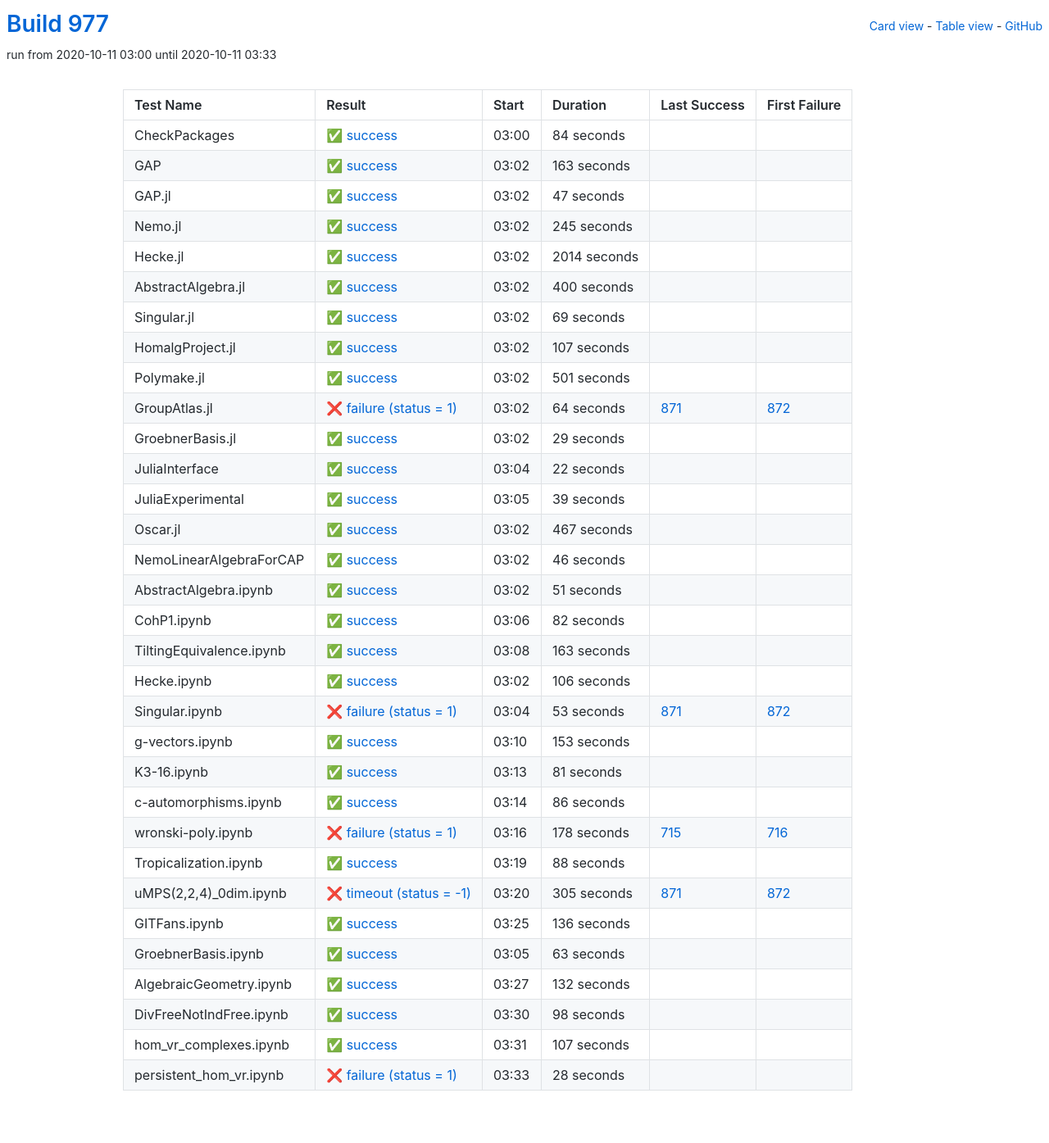
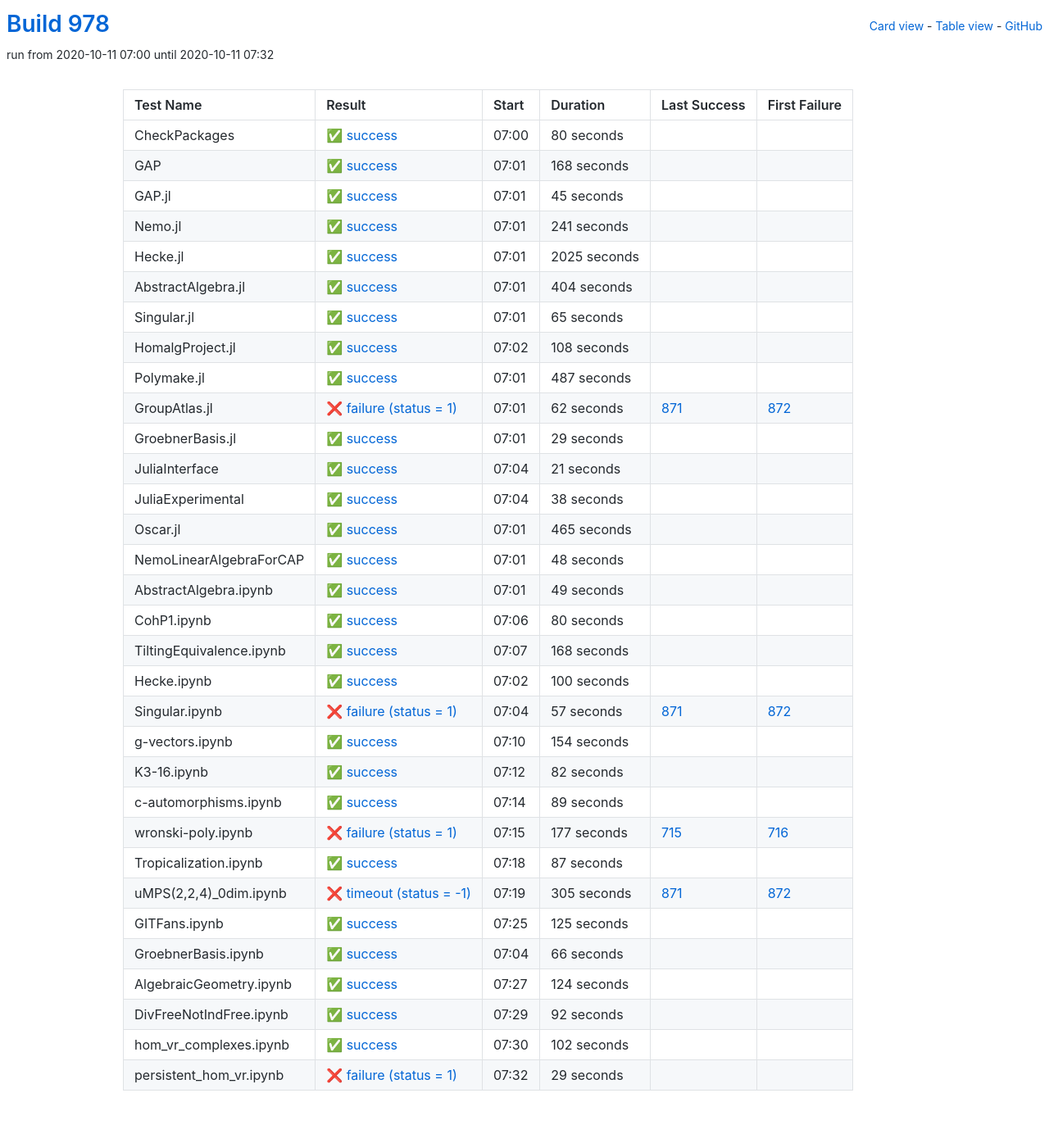
Before and after one commit to oscar-system/oscar-ci-status-stable, a Jekyll site: the page built from table.html, in a window 1280 px wide. Shown: the whole page at 82% size. Built offline with Jekyll 4.4.1, drawn with Linux system fonts in a browser that asks for light colours.

Commit message:
Build #978

```diff
--- a/_data/ci.yml
+++ b/_data/ci.yml
@@ -1,6 +1,6 @@
 ---
-build: 977
-build_url: https://oscarci.mathematik.uni-kl.de/job/oscar-stable/977/
+build: 978
+build_url: https://oscarci.mathematik.uni-kl.de/job/oscar-stable/978/
 job: oscar-stable
 organization: oscar-system
 repo: oscar-ci-status-stable
@@ -8,128 +8,128 @@ repourl: https://github.com/oscar-system/oscar-ci-status-stable
 tests:
 - name: CheckPackages
   id: checkpackages
-  log: https://oscarci.mathematik.uni-kl.de/job/oscar-stable/977/artifact/logs/build-977/CheckPackages.log
-  start: 2020-10-11 03:00
+  log: https://oscarci.mathematik.uni-kl.de/job/oscar-stable/978/artifact/logs/build-978/CheckPackages.log
+  start: 2020-10-11 07:00
   success: true
   exitcode: 0
   status: success
-  duration: 84
+  duration: 80
   last_success: false
   last_success_url:
   first_failure: false
   first_failure_url:
 - name: GAP
   id: gap
-  log: https://oscarci.mathematik.uni-kl.de/job/oscar-stable/977/artifact/logs/build-977/GAP.log
-  start: 2020-10-11 03:02
+  log: https://oscarci.mathematik.uni-kl.de/job/oscar-stable/978/artifact/logs/build-978/GAP.log
+  start: 2020-10-11 07:01
   success: true
   exitcode: 0
   status: success
-  duration: 163
+  duration: 168
   last_success: false
   last_success_url:
   first_failure: false
   first_failure_url:
 - name: GAP.jl
   id: gap-jl
-  log: https://oscarci.mathematik.uni-kl.de/job/oscar-stable/977/artifact/logs/build-977/GAP.jl.log
-  start: 2020-10-11 03:02
+  log: https://oscarci.mathematik.uni-kl.de/job/oscar-stable/978/artifact/logs/build-978/GAP.jl.log
+  start: 2020-10-11 07:01
   success: true
   exitcode: 0
   status: success
-  duration: 47
+  duration: 45
   last_success: false
   last_success_url:
   first_failure: false
   first_failure_url:
 - name: Nemo.jl
   id: nemo-jl
-  log: https://oscarci.mathematik.uni-kl.de/job/oscar-stable/977/artifact/logs/build-977/Nemo.jl.log
-  start: 2020-10-11 03:02
+  log: https://oscarci.mathematik.uni-kl.de/job/oscar-stable/978/artifact/logs/build-978/Nemo.jl.log
+  start: 2020-10-11 07:01
   success: true
   exitcode: 0
   status: success
-  duration: 245
+  duration: 241
   last_success: false
   last_success_url:
   first_failure: false
   first_failure_url:
 - name: Hecke.jl
   id: hecke-jl
-  log: https://oscarci.mathematik.uni-kl.de/job/oscar-stable/977/artifact/logs/build-977/Hecke.jl.log
-  start: 2020-10-11 03:02
+  log: https://oscarci.mathematik.uni-kl.de/job/oscar-stable/978/artifact/logs/build-978/Hecke.jl.log
+  start: 2020-10-11 07:01
   success: true
   exitcode: 0
   status: success
-  duration: 2014
+  duration: 2025
   last_success: false
   last_success_url:
   first_failure: false
   first_failure_url:
 - name: AbstractAlgebra.jl
   id: abstractalgebra-jl
-  log: https://oscarci.mathematik.uni-kl.de/job/oscar-stable/977/artifact/logs/build-977/AbstractAlgebra.jl.log
-  start: 2020-10-11 03:02
+  log: https://oscarci.mathematik.uni-kl.de/job/oscar-stable/978/artifact/logs/build-978/AbstractAlgebra.jl.log
+  start: 2020-10-11 07:01
   success: true
   exitcode: 0
   status: success
-  duration: 400
+  duration: 404
   last_success: false
   last_success_url:
   first_failure: false
   first_failure_url:
 - name: Singular.jl
   id: singular-jl
-  log: https://oscarci.mathematik.uni-kl.de/job/oscar-stable/977/artifact/logs/build-977/Singular.jl.log
-  start: 2020-10-11 03:02
+  log: https://oscarci.mathematik.uni-kl.de/job/oscar-stable/978/artifact/logs/build-978/Singular.jl.log
+  start: 2020-10-11 07:01
   success: true
   exitcode: 0
   status: success
-  duration: 69
+  duration: 65
   last_success: false
   last_success_url:
   first_failure: false
   first_failure_url:
 - name: HomalgProject.jl
   id: homalgproject-jl
-  log: https://oscarci.mathematik.uni-kl.de/job/oscar-stable/977/artifact/logs/build-977/HomalgProject.jl.log
-  start: 2020-10-11 03:02
+  log: https://oscarci.mathematik.uni-kl.de/job/oscar-stable/978/artifact/logs/build-978/HomalgProject.jl.log
+  start: 2020-10-11 07:02
   success: true
   exitcode: 0
   status: success
-  duration: 107
+  duration: 108
   last_success: false
   last_success_url:
   first_failure: false
   first_failure_url:
 - name: Polymake.jl
   id: polymake-jl
-  log: https://oscarci.mathematik.uni-kl.de/job/oscar-stable/977/artifact/logs/build-977/Polymake.jl.log
-  start: 2020-10-11 03:02
+  log: https://oscarci.mathematik.uni-kl.de/job/oscar-stable/978/artifact/logs/build-978/Polymake.jl.log
+  start: 2020-10-11 07:01
   success: true
   exitcode: 0
   status: success
-  duration: 501
+  duration: 487
   last_success: false
   last_success_url:
   first_failure: false
   first_failure_url:
 - name: GroupAtlas.jl
   id: groupatlas-jl
-  log: https://oscarci.mathematik.uni-kl.de/job/oscar-stable/977/artifact/logs/build-977/GroupAtlas.jl.log
-  start: 2020-10-11 03:02
+  log: https://oscarci.mathematik.uni-kl.de/job/oscar-stable/978/artifact/logs/build-978/GroupAtlas.jl.log
+  start: 2020-10-11 07:01
   success: false
   exitcode: 1
   status: failure
-  duration: 64
+  duration: 62
   last_success: 871
   last_success_url: https://oscarci.mathematik.uni-kl.de/job/oscar-stable/871/
   first_failure: 872
   first_failure_url: https://oscarci.mathematik.uni-kl.de/job/oscar-stable/872/
 - name: GroebnerBasis.jl
   id: groebnerbasis-jl
-  log: https://oscarci.mathematik.uni-kl.de/job/oscar-stable/977/artifact/logs/build-977/GroebnerBasis.jl.log
-  start: 2020-10-11 03:02
+  log: https://oscarci.mathematik.uni-kl.de/job/oscar-stable/978/artifact/logs/build-978/GroebnerBasis.jl.log
+  start: 2020-10-11 07:01
   success: true
   exitcode: 0
   status: success
@@ -140,68 +140,128 @@ tests:
   first_failure_url:
 - name: JuliaInterface
   id: juliainterface
-  log: https://oscarci.mathematik.uni-kl.de/job/oscar-stable/977/artifact/logs/build-977/JuliaInterface.log
-  start: 2020-10-11 03:04
+  log: https://oscarci.mathematik.uni-kl.de/job/oscar-stable/978/artifact/logs/build-978/JuliaInterface.log
+  start: 2020-10-11 07:04
   success: true
   exitcode: 0
   status: success
-  duration: 22
+  duration: 21
   last_success: false
   last_success_url:
   first_failure: false
   first_failure_url:
 - name: JuliaExperimental
   id: juliaexperimental
-  log: https://oscarci.mathematik.uni-kl.de/job/oscar-stable/977/artifact/logs/build-977/JuliaExperimental.log
-  start: 2020-10-11 03:05
+  log: https://oscarci.mathematik.uni-kl.de/job/oscar-stable/978/artifact/logs/build-978/JuliaExperimental.log
+  start: 2020-10-11 07:04
   success: true
   exitcode: 0
   status: success
-  duration: 39
+  duration: 38
   last_success: false
   last_success_url:
   first_failure: false
   first_failure_url:
 - name: Oscar.jl
   id: oscar-jl
-  log: https://oscarci.mathematik.uni-kl.de/job/oscar-stable/977/artifact/logs/build-977/Oscar.jl.log
-  start: 2020-10-11 03:02
+  log: https://oscarci.mathematik.uni-kl.de/job/oscar-stable/978/artifact/logs/build-978/Oscar.jl.log
+  start: 2020-10-11 07:01
   success: true
   exitcode: 0
   status: success
-  duration: 467
+  duration: 465
   last_success: false
   last_success_url:
   first_failure: false
   first_failure_url:
 - name: NemoLinearAlgebraForCAP
   id: nemolinearalgebraforcap
-  log: https://oscarci.mathematik.uni-kl.de/job/oscar-stable/977/artifact/logs/build-977/NemoLinearAlgebraForCAP.log
-  start: 2020-10-11 03:02
+  log: https://oscarci.mathematik.uni-kl.de/job/oscar-stable/978/artifact/logs/build-978/NemoLinearAlgebraForCAP.log
+  start: 2020-10-11 07:01
   success: true
   exitcode: 0
   status: success
-  duration: 46
+  duration: 48
   last_success: false
   last_success_url:
   first_failure: false
   first_failure_url:
 - name: AbstractAlgebra.ipynb
   id: abstractalgebra-ipynb
-  log: https://oscarci.mathematik.uni-kl.de/job/oscar-stable/977/artifact/logs/build-977/AbstractAlgebra.ipynb.log
-  start: 2020-10-11 03:02
+  log: https://oscarci.mathematik.uni-kl.de/job/oscar-stable/978/artifact/logs/build-978/AbstractAlgebra.ipynb.log
+  start: 2020-10-11 07:01
   success: true
   exitcode: 0
   status: success
-  duration: 51
+  duration: 49
   last_success: false
   last_success_url:
   first_failure: false
   first_failure_url:
 - name: CohP1.ipynb
   id: cohp1-ipynb
-  log: https://oscarci.mathematik.uni-kl.de/job/oscar-stable/977/artifact/logs/build-977/CohP1.ipynb.log
-  start: 2020-10-11 03:06
+  log: https://oscarci.mathematik.uni-kl.de/job/oscar-stable/978/artifact/logs/build-978/CohP1.ipynb.log
+  start: 2020-10-11 07:06
+  success: true
+  exitcode: 0
+  status: success
+  duration: 80
+  last_success: false
+  last_success_url:
+  first_failure: false
+  first_failure_url:
+- name: TiltingEquivalence.ipynb
+  id: tiltingequivalence-ipynb
+  log: https://oscarci.mathematik.uni-kl.de/job/oscar-stable/978/artifact/logs/build-978/TiltingEquivalence.ipynb.log
+  start: 2020-10-11 07:07
+  success: true
+  exitcode: 0
+  status: success
+  duration: 168
+  last_success: false
+  last_success_url:
+  first_failure: false
+  first_failure_url:
+- name: Hecke.ipynb
+  id: hecke-ipynb
+  log: https://oscarci.mathematik.uni-kl.de/job/oscar-stable/978/artifact/logs/build-978/Hecke.ipynb.log
+  start: 2020-10-11 07:02
+  success: true
+  exitcode: 0
+  status: success
+  duration: 100
+  last_success: false
+  last_success_url:
+  first_failure: false
+  first_failure_url:
+- name: Singular.ipynb
+  id: singular-ipynb
+  log: https://oscarci.mathematik.uni-kl.de/job/oscar-stable/978/artifact/logs/build-978/Singular.ipynb.log
+  start: 2020-10-11 07:04
+  success: false
+  exitcode: 1
+  status: failure
+  duration: 57
+  last_success: 871
+  last_success_url: https://oscarci.mathematik.uni-kl.de/job/oscar-stable/871/
+  first_failure: 872
+  first_failure_url: https://oscarci.mathematik.uni-kl.de/job/oscar-stable/872/
+- name: g-vectors.ipynb
+  id: g-vectors-ipynb
+  log: https://oscarci.mathematik.uni-kl.de/job/oscar-stable/978/artifact/logs/build-978/g-vectors.ipynb.log
+  start: 2020-10-11 07:10
+  success: true
+  exitcode: 0
+  status: success
+  duration: 154
+  last_success: false
+  last_success_url:
+  first_failure: false
+  first_failure_url:
+- name: K3-16.ipynb
+  id: k3-16-ipynb
+  log: https://oscarci.mathematik.uni-kl.de/job/oscar-stable/978/artifact/logs/build-978/K3-16.ipynb.log
+  start: 2020-10-11 07:12
   success: true
   exitcode: 0
   status: success
@@ -210,106 +270,46 @@ tests:
   last_success_url:
   first_failure: false
   first_failure_url:
-- name: TiltingEquivalence.ipynb
-  id: tiltingequivalence-ipynb
-  log: https://oscarci.mathematik.uni-kl.de/job/oscar-stable/977/artifact/logs/build-977/TiltingEquivalence.ipynb.log
-  start: 2020-10-11 03:08
+- name: c-automorphisms.ipynb
+  id: c-automorphisms-ipynb
+  log: https://oscarci.mathematik.uni-kl.de/job/oscar-stable/978/artifact/logs/build-978/c-automorphisms.ipynb.log
+  start: 2020-10-11 07:14
   success: true
   exitcode: 0
   status: success
-  duration: 163
-  last_success: false
-  last_success_url:
-  first_failure: false
-  first_failure_url:
-- name: Hecke.ipynb
-  id: hecke-ipynb
-  log: https://oscarci.mathematik.uni-kl.de/job/oscar-stable/977/artifact/logs/build-977/Hecke.ipynb.log
-  start: 2020-10-11 03:02
-  success: true
-  exitcode: 0
-  status: success
-  duration: 106
-  last_success: false
-  last_success_url:
-  first_failure: false
-  first_failure_url:
-- name: Singular.ipynb
-  id: singular-ipynb
-  log: https://oscarci.mathematik.uni-kl.de/job/oscar-stable/977/artifact/logs/build-977/Singular.ipynb.log
-  start: 2020-10-11 03:04
-  success: false
-  exitcode: 1
-  status: failure
-  duration: 53
-  last_success: 871
-  last_success_url: https://oscarci.mathematik.uni-kl.de/job/oscar-stable/871/
-  first_failure: 872
-  first_failure_url: https://oscarci.mathematik.uni-kl.de/job/oscar-stable/872/
-- name: g-vectors.ipynb
-  id: g-vectors-ipynb
-  log: https://oscarci.mathematik.uni-kl.de/job/oscar-stable/977/artifact/logs/build-977/g-vectors.ipynb.log
-  start: 2020-10-11 03:10
-  success: true
-  exitcode: 0
-  status: success
-  duration: 153
-  last_success: false
-  last_success_url:
-  first_failure: false
-  first_failure_url:
-- name: K3-16.ipynb
-  id: k3-16-ipynb
-  log: https://oscarci.mathematik.uni-kl.de/job/oscar-stable/977/artifact/logs/build-977/K3-16.ipynb.log
-  start: 2020-10-11 03:13
-  success: true
-  exitcode: 0
-  status: success
-  duration: 81
-  last_success: false
-  last_success_url:
-  first_failure: false
-  first_failure_url:
-- name: c-automorphisms.ipynb
-  id: c-automorphisms-ipynb
-  log: https://oscarci.mathematik.uni-kl.de/job/oscar-stable/977/artifact/logs/build-977/c-automorphisms.ipynb.log
-  start: 2020-10-11 03:14
-  success: true
-  exitcode: 0
-  status: success
-  duration: 86
+  duration: 89
   last_success: false
   last_success_url:
   first_failure: false
   first_failure_url:
 - name: wronski-poly.ipynb
   id: wronski-poly-ipynb
-  log: https://oscarci.mathematik.uni-kl.de/job/oscar-stable/977/artifact/logs/build-977/wronski-poly.ipynb.log
-  start: 2020-10-11 03:16
+  log: https://oscarci.mathematik.uni-kl.de/job/oscar-stable/978/artifact/logs/build-978/wronski-poly.ipynb.log
+  start: 2020-10-11 07:15
   success: false
   exitcode: 1
   status: failure
-  duration: 178
+  duration: 177
   last_success: 715
   last_success_url: https://oscarci.mathematik.uni-kl.de/job/oscar-stable/715/
   first_failure: 716
   first_failure_url: https://oscarci.mathematik.uni-kl.de/job/oscar-stable/716/
 - name: Tropicalization.ipynb
   id: tropicalization-ipynb
-  log: https://oscarci.mathematik.uni-kl.de/job/oscar-stable/977/artifact/logs/build-977/Tropicalization.ipynb.log
-  start: 2020-10-11 03:19
+  log: https://oscarci.mathematik.uni-kl.de/job/oscar-stable/978/artifact/logs/build-978/Tropicalization.ipynb.log
+  start: 2020-10-11 07:18
   success: true
   exitcode: 0
   status: success
-  duration: 88
+  duration: 87
   last_success: false
   last_success_url:
   first_failure: false
   first_failure_url:
 - name: uMPS(2,2,4)_0dim.ipynb
   id: umps-2-2-4-0dim-ipynb
-  log: https://oscarci.mathematik.uni-kl.de/job/oscar-stable/977/artifact/logs/build-977/uMPS-2-2-4-_0dim.ipynb.log
-  start: 2020-10-11 03:20
+  log: https://oscarci.mathematik.uni-kl.de/job/oscar-stable/978/artifact/logs/build-978/uMPS-2-2-4-_0dim.ipynb.log
+  start: 2020-10-11 07:19
   success: false
   exitcode: -1
   status: timeout
@@ -320,72 +320,72 @@ tests:
   first_failure_url: https://oscarci.mathematik.uni-kl.de/job/oscar-stable/872/
 - name: GITFans.ipynb
   id: gitfans-ipynb
-  log: https://oscarci.mathematik.uni-kl.de/job/oscar-stable/977/artifact/logs/build-977/GITFans.ipynb.log
-  start: 2020-10-11 03:25
+  log: https://oscarci.mathematik.uni-kl.de/job/oscar-stable/978/artifact/logs/build-978/GITFans.ipynb.log
+  start: 2020-10-11 07:25
   success: true
   exitcode: 0
   status: success
-  duration: 136
+  duration: 125
   last_success: false
   last_success_url:
   first_failure: false
   first_failure_url:
 - name: GroebnerBasis.ipynb
   id: groebnerbasis-ipynb
-  log: https://oscarci.mathematik.uni-kl.de/job/oscar-stable/977/artifact/logs/build-977/GroebnerBasis.ipynb.log
-  start: 2020-10-11 03:05
+  log: https://oscarci.mathematik.uni-kl.de/job/oscar-stable/978/artifact/logs/build-978/GroebnerBasis.ipynb.log
+  start: 2020-10-11 07:04
   success: true
   exitcode: 0
   status: success
-  duration: 63
+  duration: 66
   last_success: false
   last_success_url:
   first_failure: false
   first_failure_url:
 - name: AlgebraicGeometry.ipynb
   id: algebraicgeometry-ipynb
-  log: https://oscarci.mathematik.uni-kl.de/job/oscar-stable/977/artifact/logs/build-977/AlgebraicGeometry.ipynb.log
-  start: 2020-10-11 03:27
+  log: https://oscarci.mathematik.uni-kl.de/job/oscar-stable/978/artifact/logs/build-978/AlgebraicGeometry.ipynb.log
+  start: 2020-10-11 07:27
   success: true
   exitcode: 0
   status: success
-  duration: 132
+  duration: 124
   last_success: false
   last_success_url:
   first_failure: false
   first_failure_url:
 - name: DivFreeNotIndFree.ipynb
   id: divfreenotindfree-ipynb
-  log: https://oscarci.mathematik.uni-kl.de/job/oscar-stable/977/artifact/logs/build-977/DivFreeNotIndFree.ipynb.log
-  start: 2020-10-11 03:30
+  log: https://oscarci.mathematik.uni-kl.de/job/oscar-stable/978/artifact/logs/build-978/DivFreeNotIndFree.ipynb.log
+  start: 2020-10-11 07:29
   success: true
   exitcode: 0
   status: success
-  duration: 98
+  duration: 92
   last_success: false
   last_success_url:
   first_failure: false
   first_failure_url:
 - name: hom_vr_complexes.ipynb
   id: hom-vr-complexes-ipynb
-  log: https://oscarci.mathematik.uni-kl.de/job/oscar-stable/977/artifact/logs/build-977/hom_vr_complexes.ipynb.log
-  start: 2020-10-11 03:31
+  log: https://oscarci.mathematik.uni-kl.de/job/oscar-stable/978/artifact/logs/build-978/hom_vr_complexes.ipynb.log
+  start: 2020-10-11 07:30
   success: true
   exitcode: 0
   status: success
-  duration: 107
+  duration: 102
   last_success: false
   last_success_url:
   first_failure: false
   first_failure_url:
 - name: persistent_hom_vr.ipynb
   id: persistent-hom-vr-ipynb
-  log: https://oscarci.mathematik.uni-kl.de/job/oscar-stable/977/artifact/logs/build-977/persistent_hom_vr.ipynb.log
-  start: 2020-10-11 03:33
+  log: https://oscarci.mathematik.uni-kl.de/job/oscar-stable/978/artifact/logs/build-978/persistent_hom_vr.ipynb.log
+  start: 2020-10-11 07:32
   success: false
   exitcode: 1
   status: failure
-  duration: 28
+  duration: 29
   last_success: false
   last_success_url:
   first_failure: false
```
Also changed, not shown: README.md.
